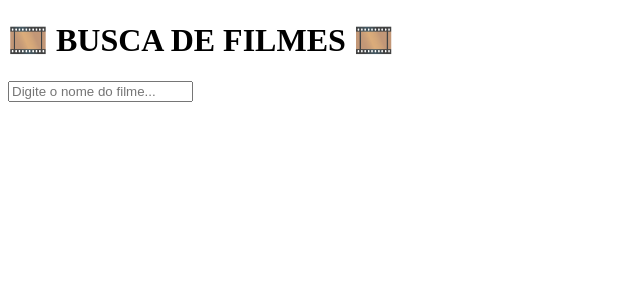
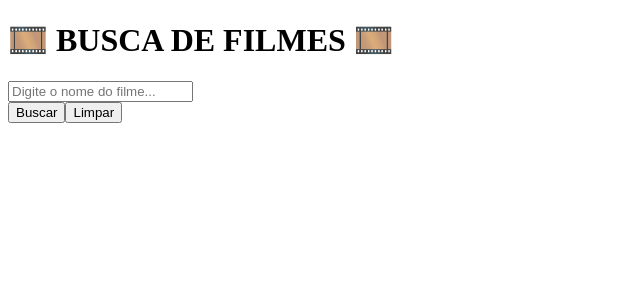
Before and after one commit to manuellapiva/Busca_de_Filmes, a React (Vite) app: page / in a window 1280 px wide. Shown: the top 300 px of the page, without its empty margins (0-640 px from the left). Built offline with nearby package versions, Linux system fonts and the light colour scheme.

Commit message:
div de botões

```diff
--- a/src/App.jsx
+++ b/src/App.jsx
@@ -85,6 +85,13 @@ function App () {
           value={filme}
           onChange={(e) => setFilme(e.target.value)}
         />
+        <div className="botoes">
+        <button onClick={buscarFilmes} disabled={loading}>
+          {loading ? 'Carregando...' : 'Buscar'}
+        </button>
+
+        <button onClick={limparBusca}>Limpar</button>
+      </div>
       </div>
     </>
   )
```
